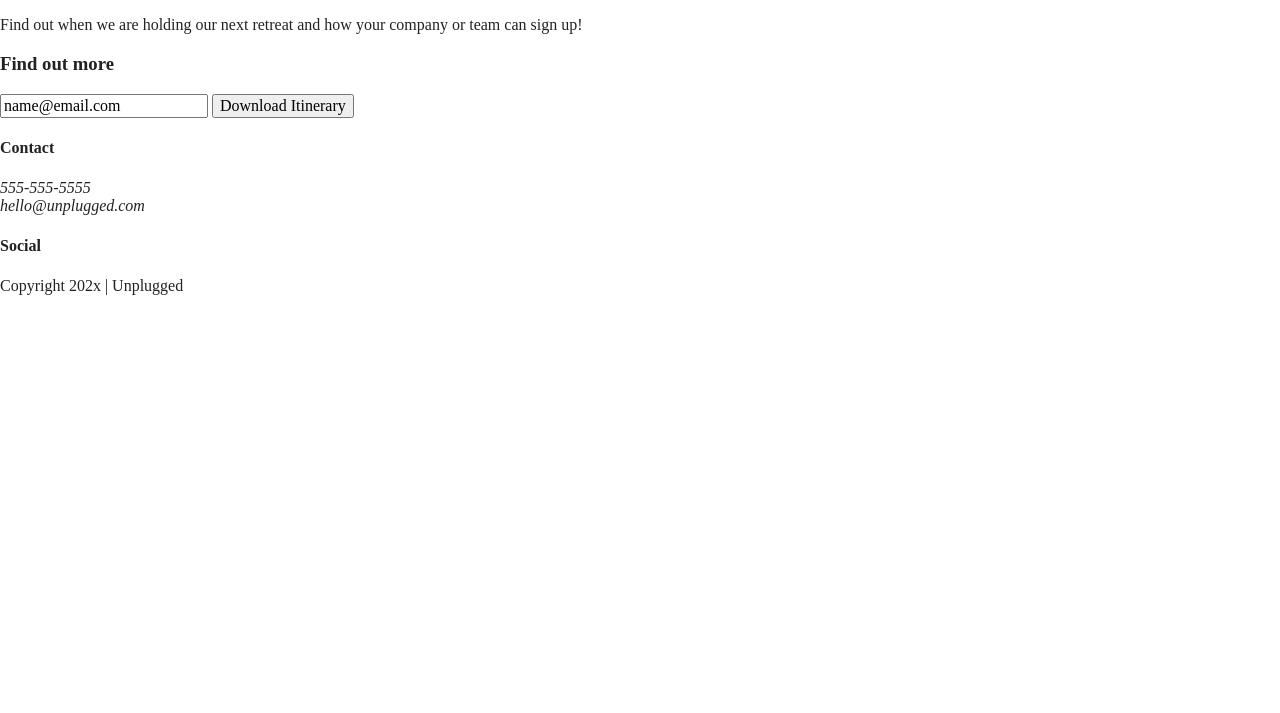
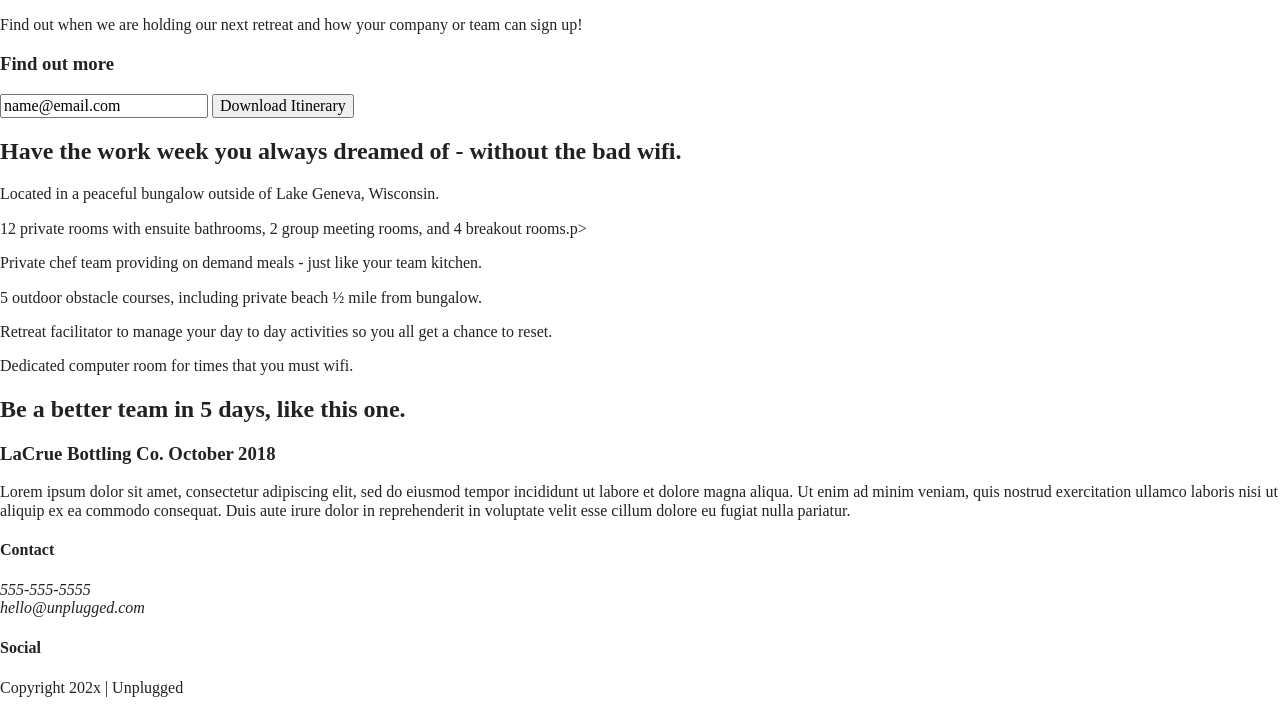
Before and after one commit to bridgetmirranda/uplugged, a website built with Parcel: page index.html in a window 1280 px wide. Shown: the part 176-889 px from the top of the page. Before the commit the page ends 800 px from the top, so only its background shows below. Built offline with nearby package versions, Linux system fonts and the light colour scheme.

Commit message:
update index.html

```diff
--- a/index.html
+++ b/index.html
@@ -20,7 +20,7 @@
       <a href="#">
         <img src="" alt="unplugged logo">
       </a>
-      <div class="header-diviver"></div>
+      <div class="header-divider"></div>
       <nav>
         <ul>
           <li><a href="faq/index.html" rel="noopener">FAQ</a></li>
@@ -48,12 +48,59 @@
           <input type="button" value="Download Itinerary">
         </div>
       </div>
+      <!-- aside content wrapper ends -->
     </aside>
+
+    <section class="features">
+      <div class="content-wrapper">
+        <h2>Have the work week  you always dreamed of - without the bad wifi.</h2>
+        <div class="features-itmes">
+          <article>
+            <p class="fontawesome-icon"></p>
+            <p class="features-items-description">Located in a peaceful bungalow outside of Lake Geneva, Wisconsin.</p>
+          </article>
+          <article>
+            <p class="fontawesome-icon></p>
+            <p class="features-items-description">12 private rooms with ensuite bathrooms, 2 group meeting rooms, and 4 breakout rooms.p>
+          </article>
+          <article>
+            <p class="fontawesome-icon"></p>
+            <p class="features-items-description">Private chef team providing on demand meals - just like your team kitchen.</p>
+          </article>
+          <article>
+            <p class="fontawesome-icon></p>
+            <p class="features-items-description">5 outdoor obstacle courses, including private beach ½ mile from bungalow.</p>
+          </article>
+          <article>
+            <p class="fontawesome-icon"></p>
+            <p class="features-items-description">Retreat facilitator to manage your day to day activities so you all get a chance to reset.</p>
+          </article>
+          <article>
+            <p class="fontawesome-icon"></p>
+            <p class="features-items-description">Dedicated computer room for times that you must wifi.</p>
+          </article>
+        </div>
+      </div>
+      <!-- features content wrapper ends -->
+    </section>
+    <section class="reviews">
+      <div class="content-wrapper">
+        <h2>Be a better team in 5 days, like this one.</h2>
+
+        <h3>LaCrue Bottling Co. October 2018</h3>
+        <p>
+          Lorem ipsum dolor sit amet, consectetur adipiscing elit, sed do eiusmod tempor incididunt ut labore et
+          dolore magna aliqua. Ut enim ad minim veniam, quis nostrud exercitation ullamco laboris nisi ut aliquip ex ea commodo consequat. Duis aute irure dolor
+          in reprehenderit in voluptate velit esse cillum dolore eu fugiat nulla pariatur.
+        </p>
+      </div>
+    </section>
   </main>
+  <!-- main wrapper -->
 
   <footer>
     <div class="content-wrapper">
-      <div class="footer-contact">
+      <div class="footer-content">
         <div class="contact">
           <h4>Contact</h4>
           <address>
@@ -65,7 +112,7 @@
         </div>
         <div class="social">
           <h4>Social</h4>
-          <div class="socia-icons">
+          <div class="social-icons">
             <p><a href="#" target="_blank" rel="noopener"></a></p>
           <!-- other socila links -->
           </div>
```
